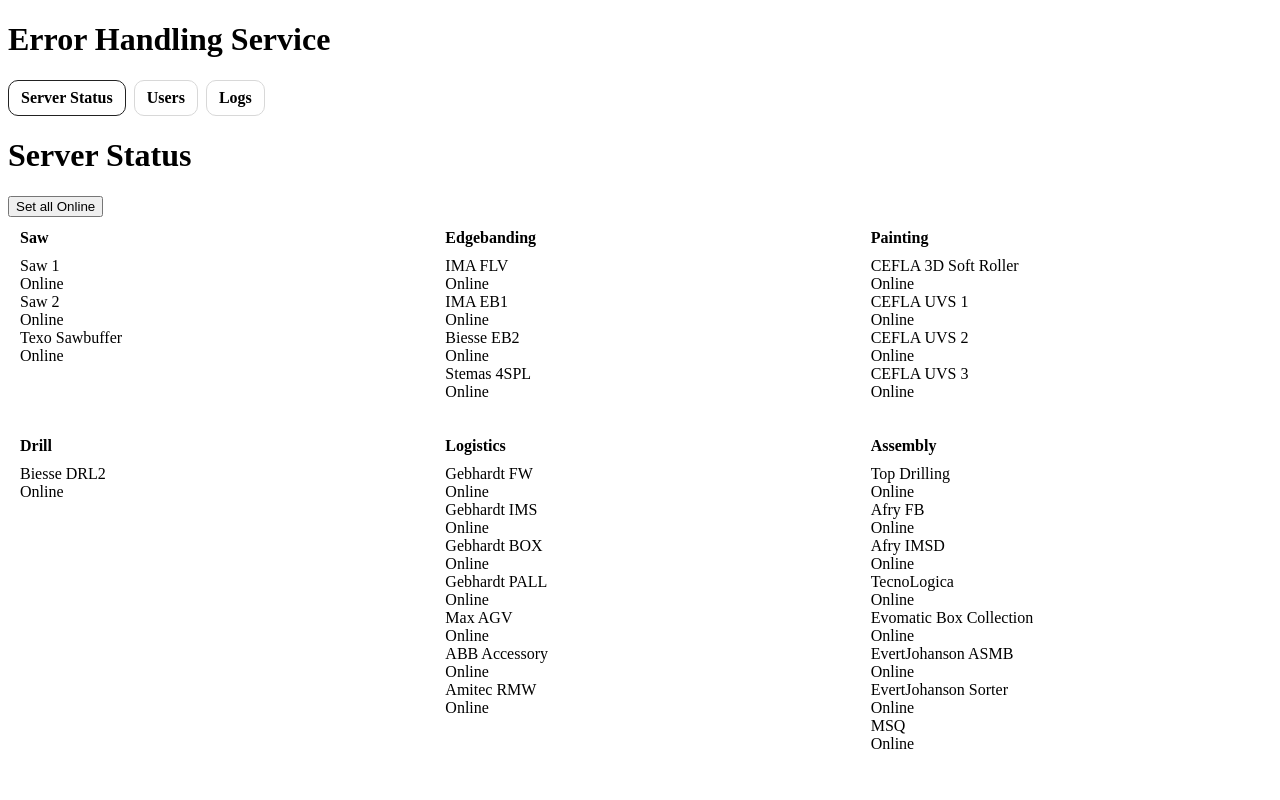
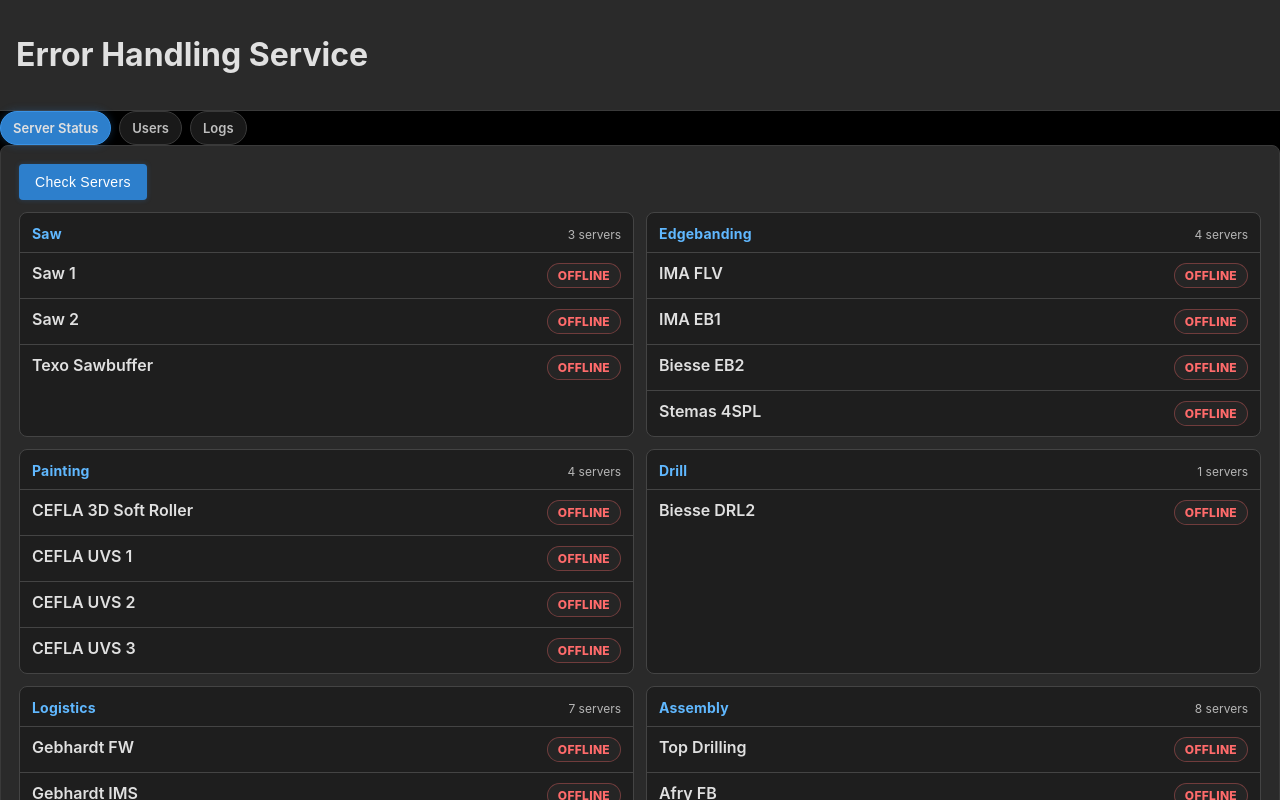
Before and after one commit to DenisUreke/Error_logging_service_frontend_MVP, an Angular app in the folder app/error-logging-service-frontend-mvp/: page /server-status in a window 1280 px wide. Shown: the top 800 px of the page. Built offline with nearby package versions, Linux system fonts and the light colour scheme.

Commit message:
Initialize Angular frontend

```diff
--- a/app/error-logging-service-frontend-mvp/src/app/models/groups.data.ts
+++ b/app/error-logging-service-frontend-mvp/src/app/models/groups.data.ts
@@ -1,58 +1,58 @@
 import { Group } from '../models/group.models';
 
-const online = (name: string) => ({ name, status: 'Online' as const });
+const offline = (name: string) => ({ name, status: 'Offline' as const });
 
 export const GROUPS: Group[] = [
   {
     key: 'Saw',
     label: 'Saw',
-    targets: [online('Saw 1'), online('Saw 2'), online('Texo Sawbuffer')],
+    targets: [offline('Saw 1'), offline('Saw 2'), offline('Texo Sawbuffer')],
   },
   {
     key: 'Edgebanding',
     label: 'Edgebanding',
-    targets: [online('IMA FLV'), online('IMA EB1'), online('Biesse EB2'), online('Stemas 4SPL')],
+    targets: [offline('IMA FLV'), offline('IMA EB1'), offline('Biesse EB2'), offline('Stemas 4SPL')],
   },
   {
     key: 'Painting',
     label: 'Painting',
     targets: [
-      online('CEFLA 3D Soft Roller'),
-      online('CEFLA UVS 1'),
-      online('CEFLA UVS 2'),
-      online('CEFLA UVS 3'),
+      offline('CEFLA 3D Soft Roller'),
+      offline('CEFLA UVS 1'),
+      offline('CEFLA UVS 2'),
+      offline('CEFLA UVS 3'),
     ],
   },
   {
     key: 'Drill',
     label: 'Drill',
-    targets: [online('Biesse DRL2')],
+    targets: [offline('Biesse DRL2')],
   },
   {
     key: 'Logistics',
     label: 'Logistics',
     targets: [
-      online('Gebhardt FW'),
-      online('Gebhardt IMS'),
-      online('Gebhardt BOX'),
-      online('Gebhardt PALL'),
-      online('Max AGV'),
-      online('ABB Accessory'),
-      online('Amitec RMW'),
+      offline('Gebhardt FW'),
+      offline('Gebhardt IMS'),
+      offline('Gebhardt BOX'),
+      offline('Gebhardt PALL'),
+      offline('Max AGV'),
+      offline('ABB Accessory'),
+      offline('Amitec RMW'),
     ],
   },
   {
     key: 'Assembly',
     label: 'Assembly',
     targets: [
-      online('Top Drilling'),
-      online('Afry FB'),
-      online('Afry IMSD'),
-      online('TecnoLogica'),
-      online('Evomatic Box Collection'),
-      online('EvertJohanson ASMB'),
-      online('EvertJohanson Sorter'),
-      online('MSQ'),
+      offline('Top Drilling'),
+      offline('Afry FB'),
+      offline('Afry IMSD'),
+      offline('TecnoLogica'),
+      offline('Evomatic Box Collection'),
+      offline('EvertJohanson ASMB'),
+      offline('EvertJohanson Sorter'),
+      offline('MSQ'),
     ],
   },
 ];
--- a/app/error-logging-service-frontend-mvp/src/app/pages/logs/logs.page.css
+++ b/app/error-logging-service-frontend-mvp/src/app/pages/logs/logs.page.css
@@ -0,0 +1,125 @@
+/* Make sure the header + layout don't cause page scrolling */
+:host {
+  display: block;
+  height: 100%;
+}
+
+/* If this page is inside a full-height app shell, this locks it nicely */
+.layout {
+  height: calc(100vh - 140px); /* adjust if your header/tabs take more/less space */
+  overflow: hidden;           /* prevents page scroll */
+}
+
+/* Left side becomes a scroll container */
+.left-window {
+  display: flex;
+  flex-direction: column;
+  min-height: 0; /* critical for scroll inside grid/flex layouts */
+}
+
+/* The list area scrolls instead of the whole page */
+.rows-scroll {
+  margin-top: 10px;
+  overflow: auto;
+  min-height: 0;
+  padding-right: 4px; /* avoids scrollbar overlaying content */
+}
+
+/* Optional: slightly nicer scrollbar (works in Chromium/Edge) */
+.rows-scroll::-webkit-scrollbar {
+  width: 10px;
+}
+.rows-scroll::-webkit-scrollbar-thumb {
+  background: var(--panel-border);
+  border-radius: 999px;
+}
+
+/* Results container: remove "table" look, keep it simple */
+.results {
+  border: 1px solid var(--panel-border);
+  border-radius: 8px;
+  background: transparent;
+  overflow: hidden;
+}
+
+/* Each row becomes a card-like block */
+.row {
+  display: grid;
+  grid-template-columns: 1fr 120px;
+  gap: 10px;
+  padding: 12px;
+  border-top: 1px solid var(--panel-inner-border);
+
+  background: var(--panel-inner);
+}
+
+.row:first-child { border-top: 0; }
+
+/* Alternate background: darker than panel-inner */
+.row-alt {
+  background: #141414; /* "black-ish" alternate */
+}
+
+/* Tighten text styling a bit */
+.name {
+  font-weight: 600;
+}
+.name .muted {
+  font-weight: 400;
+}
+
+/* Status pill instead of plain right text */
+.status {
+  justify-self: end;
+  align-self: start;
+
+  font-weight: 800;
+  font-size: 12px;
+  letter-spacing: 0.3px;
+  padding: 4px 10px;
+  border-radius: 999px;
+  border: 1px solid var(--panel-inner-border);
+  background: rgba(255,255,255,0.03);
+  text-transform: uppercase;
+  text-align: right;
+}
+
+.status-unknown { opacity: 0.75; }
+.status-ok { color: var(--ok); border-color: rgba(46, 204, 113, 0.35); }
+.status-bad { color: var(--bad); border-color: rgba(255, 107, 107, 0.35); }
+
+/* Buttons (theme) — if not already global, keep here */
+.tool-button {
+  background-color: var(--btn);
+  color: white;
+  border: none;
+  padding: 10px 16px;
+  border-radius: 4px;
+  cursor: pointer;
+  font-size: 14px;
+  transition: background-color 0.2s, box-shadow 0.2s;
+  font-weight: 500;
+  letter-spacing: 0.3px;
+  box-shadow: 0 0 5px var(--btn-glow);
+}
+
+.tool-button:hover {
+  background-color: var(--btn-hover);
+  box-shadow: 0 0 10px var(--btn-glow-hover);
+}
+
+.tool-button:focus {
+  outline: none;
+  box-shadow: 0 0 0 2px rgba(45, 127, 204, 0.5);
+}
+
+.tool-button:disabled {
+  opacity: 0.6;
+  cursor: not-allowed;
+}
+
+.layout {
+  display: grid;
+  grid-template-columns: 1.4fr 0.9fr; /* left logs, right details */
+  gap: 12px;
+}
--- a/app/error-logging-service-frontend-mvp/src/app/pages/logs/logs.page.html
+++ b/app/error-logging-service-frontend-mvp/src/app/pages/logs/logs.page.html
@@ -1,2 +1,57 @@
-<h2>Logs</h2>
-<p>MVP placeholder.</p>
+<!-- logs.page.html -->
+
+<div class="header">
+  <h1>Logs</h1>
+
+  <div class="actions">
+    <button class="tool-button" (click)="loadErrors()" [disabled]="loading">
+      {{ loading ? 'Loading...' : 'Load errors' }}
+    </button>
+
+    <button class="tool-button" (click)="createPdf()">
+      Create PDF
+    </button>
+  </div>
+</div>
+
+<div class="layout">
+  <!-- LEFT WINDOW (Log list) -->
+  <div class="left-window">
+    <div class="muted" *ngIf="message">{{ message }}</div>
+
+    <div class="results" *ngIf="errors.length">
+      <div class="rows-scroll">
+        <div
+          class="row"
+          *ngFor="let e of errors; let i = index"
+          [class.row-alt]="i % 2 === 1"
+        >
+          <div class="name">
+            #{{ e.id }} — {{ e.machine }} — {{ e.severity }}
+            <div class="muted">{{ e.created_at }}</div>
+            <div>{{ e.message }}</div>
+          </div>
+
+          <div
+            class="status"
+            [class.status-ok]="e.severity === 'INFO'"
+            [class.status-unknown]="e.severity === 'WARN'"
+            [class.status-bad]="e.severity === 'ERROR' || e.severity === 'CRITICAL'"
+          >
+            {{ e.severity }}
+          </div>
+        </div>
+      </div>
+    </div>
+
+    <div class="muted" *ngIf="!errors.length && !message">
+      Click “Load errors” to fetch the latest entries.
+    </div>
+  </div>
+
+  <!-- RIGHT WINDOW (Details placeholder) -->
+  <div class="right-window">
+    <h2 class="side-title">Details</h2>
+    <div class="muted">MVP placeholder (select a log later)</div>
+  </div>
+</div>
--- a/app/error-logging-service-frontend-mvp/src/app/pages/logs/logs.page.ts
+++ b/app/error-logging-service-frontend-mvp/src/app/pages/logs/logs.page.ts
@@ -1,9 +1,62 @@
-import { Component } from '@angular/core';
+import { Component, ChangeDetectorRef } from '@angular/core';
+import { CommonModule } from '@angular/common';
+import { ErrorApiService } from '../../services/error-api.service';
+import { ErrorOut } from '../../models/error.models';
 
 @Component({
   selector: 'app-logs-page',
   standalone: true,
+  imports: [CommonModule],
   templateUrl: './logs.page.html',
-  styleUrl: './logs.page.css',
+  styleUrls: ['./logs.page.css'],
+
 })
-export class LogsPage {}
+export class LogsPage {
+  errors: ErrorOut[] = [];
+  loading = false;
+  message = '';
+
+  constructor(private api: ErrorApiService, private cdr: ChangeDetectorRef) {}
+
+  loadErrors() {
+    this.loading = true;
+    this.message = '';
+    this.cdr.detectChanges();
+
+    this.api.listErrors(50).subscribe({
+      next: (rows) => {
+        this.errors = rows ?? [];
+        this.message = this.errors.length ? '' : 'No errors found.';
+        this.loading = false;
+        this.cdr.detectChanges();
+      },
+      error: (err) => {
+        this.message = 'Failed to load errors. Is the backend running?';
+        this.loading = false;
+        this.cdr.detectChanges();
+        console.error(err);
+      },
+    });
+  }
+
+  createPdf() {
+    this.message = '';
+    this.cdr.detectChanges();
+
+    this.api.downloadHealthPdf().subscribe({
+      next: (blob) => {
+        const url = window.URL.createObjectURL(blob);
+        const a = document.createElement('a');
+        a.href = url;
+        a.download = 'system_health_report.pdf';
+        a.click();
+        window.URL.revokeObjectURL(url);
+      },
+      error: (err) => {
+        this.message = 'Failed to generate PDF.';
+        this.cdr.detectChanges();
+        console.error(err);
+      },
+    });
+  }
+}
--- a/app/error-logging-service-frontend-mvp/src/app/pages/server-status/server-status.page.css
+++ b/app/error-logging-service-frontend-mvp/src/app/pages/server-status/server-status.page.css
@@ -1,26 +1,117 @@
-.groups {
+/* container for all groups */
+.server-status {
+  background: var(--panel);
+  border: 1px solid var(--panel-border);
+  border-radius: 8px;
+  padding: 18px;
+  color: var(--text);
+}
+
+/* grid of group boxes */
+.server-status__grid {
   display: grid;
-  grid-template-columns: repeat(auto-fit, minmax(360px, 1fr));
+  grid-template-columns: repeat(2, minmax(0, 1fr));
   gap: 12px;
 }
 
-.group {
+@media (max-width: 820px) {
+  .server-status__grid {
+    grid-template-columns: 1fr;
+  }
+}
+
+/* group card */
+.server-group {
   background: var(--panel-inner);
   border: 1px solid var(--panel-inner-border);
   border-radius: 8px;
-  padding: 12px;
+  overflow: hidden;
 }
 
-.group-title {
-  color: var(--accent);
-  font-weight: 600;
-  margin-bottom: 10px;
+/* group header */
+.server-group__header {
+  display: flex;
+  align-items: baseline;
+  justify-content: space-between;
+  gap: 10px;
+  padding: 12px 12px 10px;
+  border-bottom: 1px solid var(--panel-inner-border);
 }
 
-/* Make results sit nicely inside group */
-.results {
-  margin-top: 0;
-  border-radius: 8px;
+.server-group__title {
+  margin: 0;
+  font-size: 14px;
+  font-weight: 700;
+  letter-spacing: 0.2px;
+  color: var(--accent);
 }
 
-.container { overflow: auto; }
+.server-group__meta {
+  font-size: 12px;
+  color: var(--muted);
+  opacity: 0.85;
+}
+
+/* list of rows inside group */
+.server-list {
+  display: flex;
+  flex-direction: column;
+}
+
+.server-row {
+  display: grid;
+  grid-template-columns: 1fr auto;
+  gap: 10px;
+  padding: 10px 12px;
+  border-top: 1px solid var(--panel-inner-border);
+}
+.server-row:first-child { border-top: 0; }
+
+.server-name {
+  font-weight: 600;
+}
+
+/* status “badge” */
+.server-status-badge {
+  font-weight: 800;
+  font-size: 12px;
+  letter-spacing: 0.3px;
+  padding: 4px 10px;
+  border-radius: 999px;
+  border: 1px solid var(--panel-inner-border);
+  background: rgba(255,255,255,0.03);
+  text-transform: uppercase;
+  text-align: right;
+}
+
+.server-status-badge--unknown { opacity: 0.6; }
+.server-status-badge--ok { color: var(--ok); border-color: rgba(46, 204, 113, 0.35); }
+.server-status-badge--bad { color: var(--bad); border-color: rgba(255, 107, 107, 0.35); }
+
+.tool-button {
+  background-color: var(--btn);
+  color: white;
+  border: none;
+  padding: 10px 16px;
+  border-radius: 4px;
+  cursor: pointer;
+  font-size: 14px;
+  transition: background-color 0.2s, box-shadow 0.2s;
+  font-weight: 500;
+  letter-spacing: 0.3px;
+  box-shadow: 0 0 5px var(--btn-glow);
+}
+
+.tool-button:hover {
+  background-color: var(--btn-hover);
+  box-shadow: 0 0 10px var(--btn-glow-hover);
+}
+
+.tool-button:disabled {
+  opacity: 0.6;
+  cursor: not-allowed;
+}
+
+.tool-button {
+  margin-bottom: 12px;
+}
--- a/app/error-logging-service-frontend-mvp/src/app/pages/server-status/server-status.page.html
+++ b/app/error-logging-service-frontend-mvp/src/app/pages/server-status/server-status.page.html
@@ -1,25 +1,29 @@
-<div class="header">
-  <h1>Server Status</h1>
-  <button class="tool-button" (click)="setAllOnline()">Set all Online</button>
-</div>
+<div class="server-status">
+  <button class="tool-button" (click)="setAllOnline()">Check Servers</button>
 
-<div class="groups">
-  <div class="group" *ngFor="let g of groups">
-    <div class="group-title">{{ g.label }}</div>
+  <div class="server-status__grid">
+    <section class="server-group" *ngFor="let g of groups">
+      <header class="server-group__header">
+        <h3 class="server-group__title">{{ g.label }}</h3>
+        <div class="server-group__meta">{{ g.targets.length }} servers</div>
+      </header>
 
-    <div class="results">
-      <div class="row" *ngFor="let t of g.targets">
-        <div class="name">{{ t.name }}</div>
+      <div class="server-list">
+        <div class="server-row" *ngFor="let t of g.targets">
+          <div class="server-name">{{ t.name }}</div>
 
-        <div
-          class="status"
-          [class.status-ok]="t.status === 'Online'"
-          [class.status-bad]="t.status === 'Offline'"
-          [class.status-unknown]="t.status === 'Unknown'"
-        >
-          {{ t.status }}
+          <div
+            class="server-status-badge"
+            [ngClass]="{
+              'server-status-badge--ok': t.status === 'Online',
+              'server-status-badge--bad': t.status === 'Offline',
+              'server-status-badge--unknown': !t.status || t.status === 'Unknown'
+            }"
+          >
+            {{ (t.status || 'Unknown') }}
+          </div>
         </div>
       </div>
-    </div>
+    </section>
   </div>
 </div>
--- a/app/error-logging-service-frontend-mvp/src/app/pages/server-status/server-status.page.ts
+++ b/app/error-logging-service-frontend-mvp/src/app/pages/server-status/server-status.page.ts
@@ -8,8 +8,9 @@ import { Group } from '../../models/group.models';
   standalone: true,
   imports: [CommonModule],
   templateUrl: './server-status.page.html',
-  styleUrl: './server-status.page.css',
+  styleUrls: ['./server-status.page.css'],
 })
+
 export class ServerStatusPage {
   groups: Group[] = structuredClone(GROUPS);
 
--- a/app/error-logging-service-frontend-mvp/src/app/services/error-api.service.ts
+++ b/app/error-logging-service-frontend-mvp/src/app/services/error-api.service.ts
@@ -1,26 +1,19 @@
 import { Injectable } from '@angular/core';
 import { HttpClient } from '@angular/common/http';
 import { Observable } from 'rxjs';
-import { ErrorIn, ErrorOut } from '../models/error.models';
+import { ErrorOut } from '../models/error.models';
 
 @Injectable({ providedIn: 'root' })
 export class ErrorApiService {
-  // put this in environment.ts later
-  private readonly baseUrl = 'http://127.0.0.1:8000';
+  private readonly baseUrl = 'http://127.0.0.1:8000'; // adjust if needed
 
   constructor(private http: HttpClient) {}
 
-  health(): Observable<{ status: string }> {
-    return this.http.get<{ status: string }>(`${this.baseUrl}/health`);
+  listErrors(limit = 50): Observable<ErrorOut[]> {
+    return this.http.get<ErrorOut[]>(`${this.baseUrl}/errors`, { params: { limit } });
   }
 
-  createError(payload: ErrorIn): Observable<ErrorOut> {
-    return this.http.post<ErrorOut>(`${this.baseUrl}/errors`, payload);
-  }
-
-  listErrors(limit = 50): Observable<ErrorOut[]> {
-    return this.http.get<ErrorOut[]>(`${this.baseUrl}/errors`, {
-      params: { limit },
-    });
+  downloadHealthPdf(): Observable<Blob> {
+    return this.http.get(`${this.baseUrl}/report/health.pdf`, { responseType: 'blob' });
   }
 }
--- a/app/error-logging-service-frontend-mvp/src/app/shared/top-nav/top-nav.css
+++ b/app/error-logging-service-frontend-mvp/src/app/shared/top-nav/top-nav.css
@@ -1,3 +1,4 @@
+/* Top header area (optional, but matches theme) */
 .topbar {
   display: flex;
   align-items: center;
@@ -5,36 +6,62 @@
   gap: 16px;
 
   padding: 14px 16px;
-  border-bottom: 1px solid #e5e5e5;
-  background: #ffffff;
+  border-bottom: 1px solid var(--panel-border);
+  background: var(--panel);
+  color: var(--text);
 }
 
+/* If you use this */
 .brand .title {
   font-size: 16px;
   font-weight: 700;
+  color: var(--accent);
 }
 
 .brand .subtitle {
   font-size: 12px;
-  opacity: 0.7;
+  opacity: 0.8;
+  color: var(--muted);
 }
 
+/* Tabs container */
 .tabs {
   display: flex;
+  flex-wrap: wrap;
   gap: 8px;
 }
 
+/* Tab button */
 .tab {
   text-decoration: none;
-  color: inherit;
+  color: var(--text);
 
   padding: 8px 12px;
-  border: 1px solid #d8d8d8;
-  border-radius: 10px;
-  background: #fff;
+  border: 1px solid var(--panel-inner-border);
+  border-radius: 999px;          /* pill style like your original */
+  background: var(--panel-inner);
   font-weight: 600;
+  font-size: 13px;
+  opacity: 0.85;
+
+  transition: opacity 0.15s, border-color 0.15s, background-color 0.15s, box-shadow 0.15s;
 }
 
+.tab:hover {
+  opacity: 1;
+  border-color: var(--btn-hover);
+}
+
+/* Active tab */
 .tab.active {
-  border-color: #222;
+  background: var(--btn);
+  border-color: var(--btn-hover);
+  opacity: 1;
+  box-shadow: 0 0 8px var(--btn-glow);
 }
+
+/* Keyboard focus (nice touch) */
+.tab:focus-visible {
+  outline: none;
+  box-shadow: 0 0 0 2px rgba(45, 127, 204, 0.5);
+}
--- a/app/error-logging-service-frontend-mvp/src/app/shared/top-nav/top-nav.html
+++ b/app/error-logging-service-frontend-mvp/src/app/shared/top-nav/top-nav.html
@@ -1,4 +1,4 @@
-<div class="header">
+<div class="topbar">
   <h1>Error Handling Service</h1>
 </div>
 
--- a/app/error-logging-service-frontend-mvp/src/styles.css
+++ b/app/error-logging-service-frontend-mvp/src/styles.css
@@ -1 +1,31 @@
-/* You can add global styles to this file, and also import other style files */
+:root {
+  --bg: #000;
+  --panel: #2a2a2a;
+  --panel-border: #3a3a3a;
+  --panel-inner: #1e1e1e;
+  --panel-inner-border: #444;
+
+  --text: #e0e0e0;
+  --muted: #d0d0d0;
+  --accent: #60b8ff;
+
+  --btn: #2d7fcc;
+  --btn-hover: #3a93e6;
+  --btn-glow: rgba(45, 127, 204, 0.3);
+  --btn-glow-hover: rgba(58, 147, 230, 0.4);
+
+  --ok: #2ecc71;
+  --bad: #ff6b6b;
+}
+
+/* optional but recommended so the whole app matches */
+html, body {
+  margin: 0;
+  padding: 0;
+  background: var(--bg);
+  color: var(--text);
+  font-family: 'Inter', -apple-system, BlinkMacSystemFont, 'Segoe UI', Roboto, Oxygen,
+    Ubuntu, Cantarell, 'Open Sans', 'Helvetica Neue', sans-serif;
+}
+
+* { box-sizing: border-box; }
```
